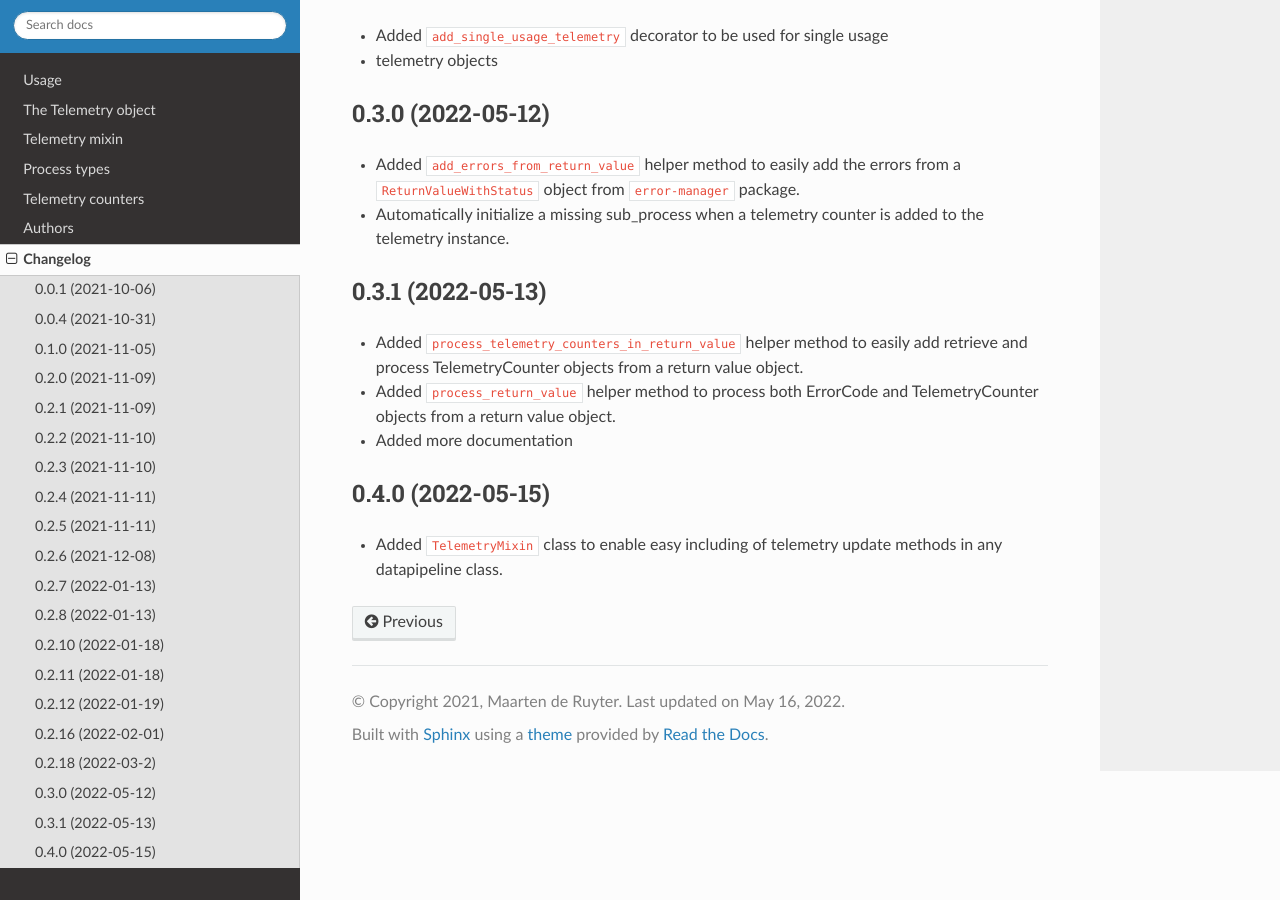
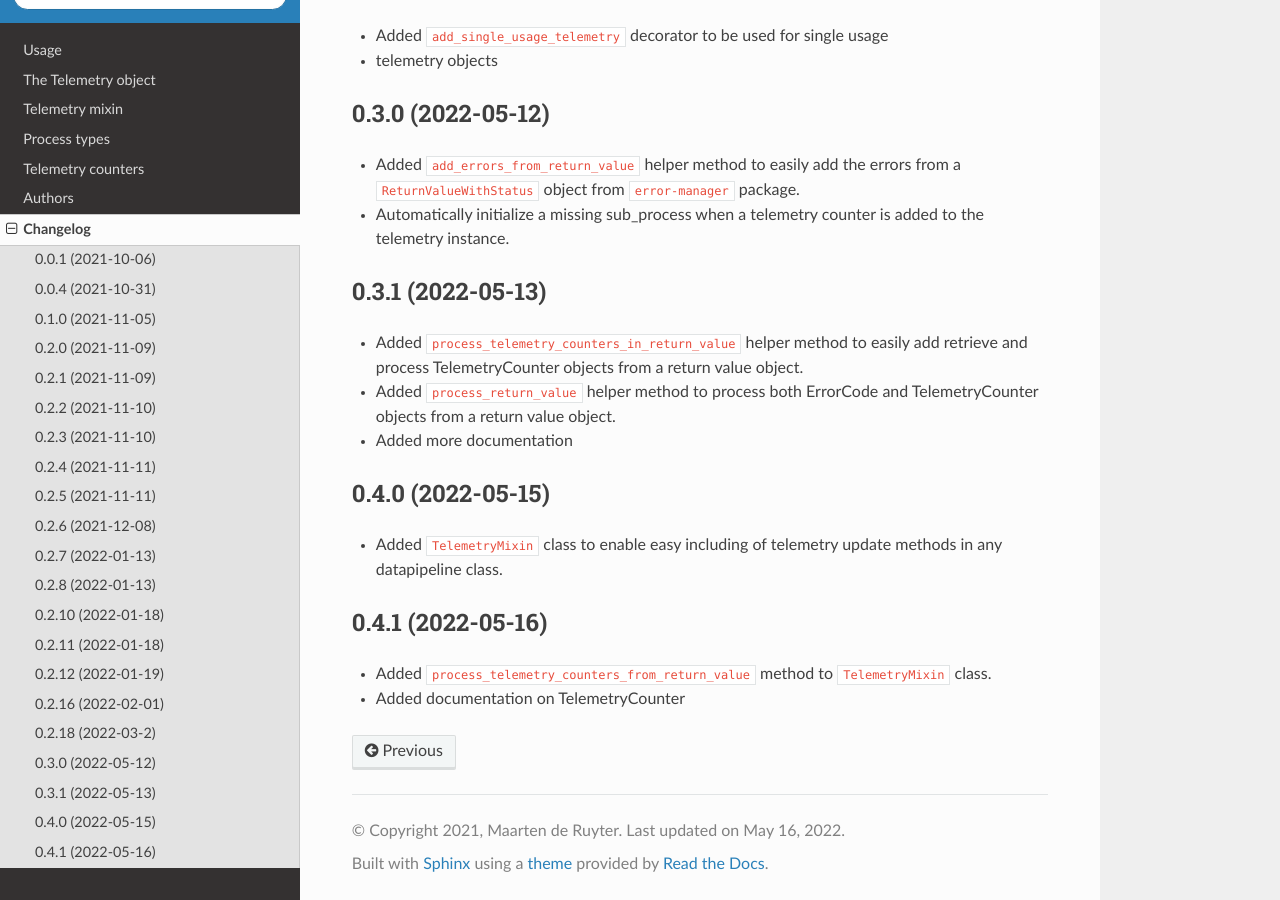
Before and after one commit to MaartendeRuyter/pipeline-telemetry, a Sphinx documentation site: the page built from docs/changelog.rst, in a window 1280 px wide and 900 px high, scrolled down 2639 px. Built offline with Sphinx 7.4.7 and the Read the Docs theme 2.0.0, drawn with Linux system fonts in a browser that asks for light colours; pages that are not in the unit, such as notebooks, are missing from menus.

Commit message:
Version nr to 0.4.1 + changelog udpate

```diff
--- a/CHANGELOG.rst
+++ b/CHANGELOG.rst
@@ -153,3 +153,10 @@ Changelog
 
 * Added ``TelemetryMixin`` class to enable easy including of telemetry update
   methods in any datapipeline class.
+
+
+0.4.1 (2022-05-16)
+-------------------
+
+* Added ``process_telemetry_counters_from_return_value`` method to ``TelemetryMixin`` class.
+* Added documentation on TelemetryCounter
--- a/docs/conf.py
+++ b/docs/conf.py
@@ -21,7 +21,7 @@ project = "Pipeline Telemetry"
 year = "2021"
 author = "Maarten de Ruyter"
 copyright = "{0}, {1}".format(year, author)
-version = release = "0.4.0"
+version = release = "0.4.1"
 
 pygments_style = "trac"
 templates_path = ["."]
--- a/setup.py
+++ b/setup.py
@@ -18,7 +18,7 @@ def read(*names, **kwargs):
 
 setup(
     name="pipeline-telemetry",
-    version="0.4.0",
+    version="0.4.1",
     license="LGPL-3.0-or-later",
     description="Create and store data pipeline telemetry data",
     long_description="%s\n%s"
```
Also changed, not shown: .bumpversion.cfg.
